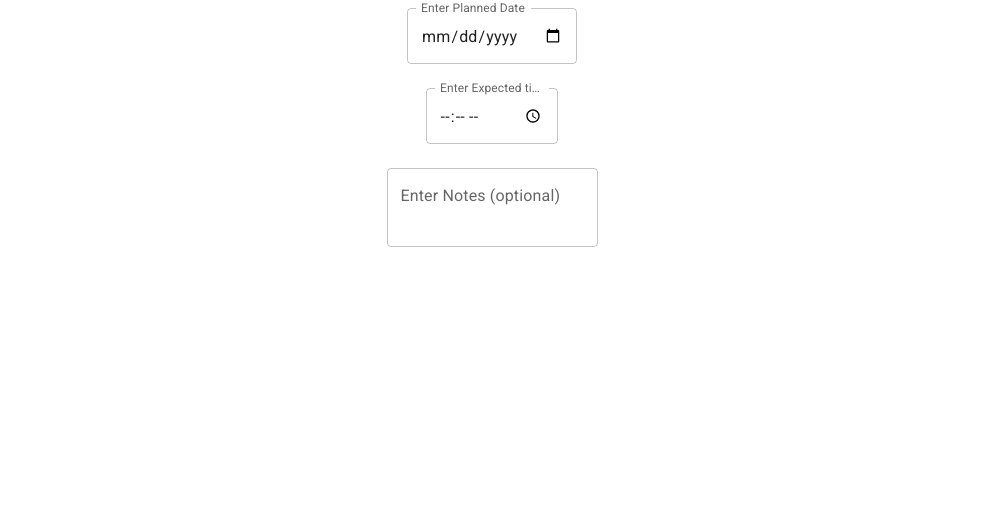
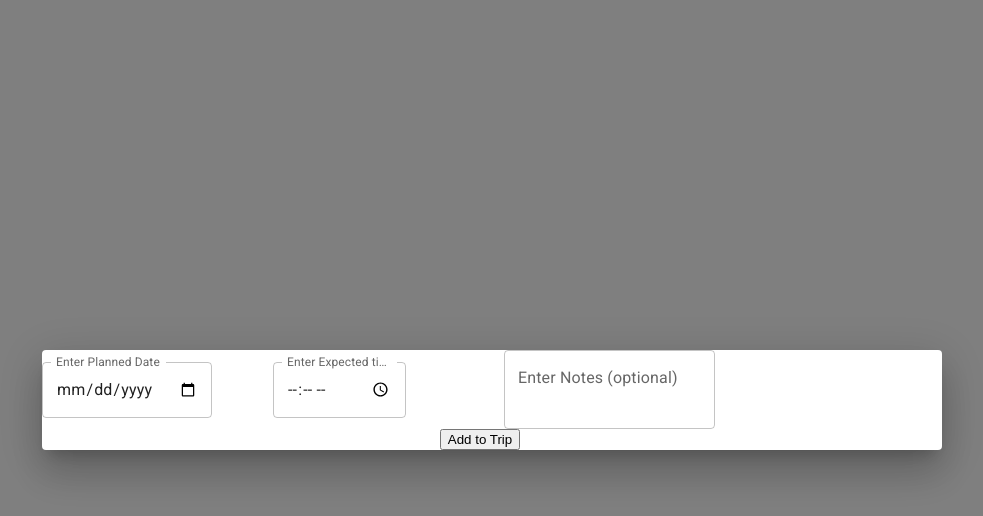
Before and after one commit to HumbertoBeto/ListNVisit, a React (Create React App) app in the folder client/: page /add in a window 1280 px wide. Shown: the top 516 px of the page, without its empty margins (148-1131 px from the left). Built offline with nearby package versions, Linux system fonts and the light colour scheme.

Commit message:
finalized for creation with validation, still need to style but moving forward to other parts

```diff
--- a/client/src/components/search/SearchResultAdd.js
+++ b/client/src/components/search/SearchResultAdd.js
@@ -1,19 +1,30 @@
 import React from "react";
 import { Field, reduxForm } from "redux-form";
-import { TextField, Grid } from "@mui/material";
+import { Dialog, TextField, Grid, Button } from "@mui/material";
 
 class SearchResultAdd extends React.Component {
-  renderInput({ input, label }) {
+  // renderInput({ input, label }) {
+  //   return (
+  //     <div className="field">
+  //       <label>{label}</label>
+  //       <input {...input} />
+  //     </div>
+  //   );
+  // }
+
+  renderError({ error, touched }) {
+    if (touched && error) {
       return (
-      <div className="field">
-        <label>{label}</label>
-        <input {...input} />
+        <div className="ui error message">
+          <div className="header">{error}</div>
         </div>
       );
     }
+  }
 
-  renderInputDate({ input, label }) {
+  renderInputDate = ({ input, label, meta }) => {
     return (
+      <div>
         <TextField
           {...input}
           id="date"
@@ -23,11 +34,14 @@ class SearchResultAdd extends React.Component {
             shrink: true,
           }}
         />
+        {this.renderError(meta)}
+      </div>
     );
-  }
+  };
 
-  renderInputTime({ input, label }) {
+  renderInputTime = ({ input, label, meta }) => {
     return (
+      <div>
         <TextField
           {...input}
           id="time"
@@ -40,8 +54,10 @@ class SearchResultAdd extends React.Component {
             step: 300, // 5 min
           }}
         />
+        {this.renderError(meta)}
+      </div>
     );
-  }
+  };
 
   renderInputNotes({ input, label }) {
     return (
@@ -61,44 +77,97 @@ class SearchResultAdd extends React.Component {
     );
   }
 
+  onSubmit(formProps) {
+    console.log(formProps);
+  }
+
   render() {
     //console.log(this.props);
     return (
-      <form className="ui form">
+      // <form
+      //   onSubmit={this.props.handleSubmit(this.onSubmit)}
+      //   className="ui form"
+      // >
+      //   <Field
+      //     name="date"
+      //     component={this.renderInputDate}
+      //     label="Enter Planned Date"
+      //   />
+
+      //   <Field
+      //     name="time"
+      //     component={this.renderInputTime}
+      //     label="Enter Expected time of Arrival"
+      //   />
+
+      //   <Field
+      //     name="notes"
+      //     component={this.renderInputNotes}
+      //     label="Enter Notes (optional)"
+      //   />
+      //   <button>Add to Trip</button>
+      // </form>
+      <Dialog
+        open={true}
+        aria-labelledby="form-dialog-title"
+        fullWidth={true}
+        maxWidth="md"
+      >
+        <form
+          onSubmit={this.props.handleSubmit(this.onSubmit)}
+          className="ui form error"
+        >
           <Grid
             container
-          direction="column"
-          justifyContent="space-evently"
+            direction="row"
+            justifyContent="center"
             alignItems="center"
             spacing={3}
           >
-          <Grid item xs={4}>
+            <Grid item md={3}>
               <Field
                 name="date"
                 component={this.renderInputDate}
                 label="Enter Planned Date"
               />
             </Grid>
-          <Grid item xs={4}>
+            <Grid item md={3}>
               <Field
                 name="time"
                 component={this.renderInputTime}
                 label="Enter Expected time of Arrival"
               />
             </Grid>
-          <Grid item xs={4}>
+            <Grid item md={6}>
               <Field
                 name="notes"
                 component={this.renderInputNotes}
                 label="Enter Notes (optional)"
               />
             </Grid>
+            <button>Add to Trip</button>
           </Grid>
         </form>
+      </Dialog>
     );
   }
 }
 
+const validate = (formValues) => {
+  const errors = {};
+
+  if (!formValues.date) {
+    errors.date = "You must enter a date of arrival for this location";
+  }
+
+  if (!formValues.time) {
+    errors.time = "You must enter a time of arrival for this location";
+  }
+
+  return errors;
+};
+
 export default reduxForm({
   form: "searchResultAdd",
+  validate,
 })(SearchResultAdd);
```
Lines whose indentation alone changed are shown as unchanged.
